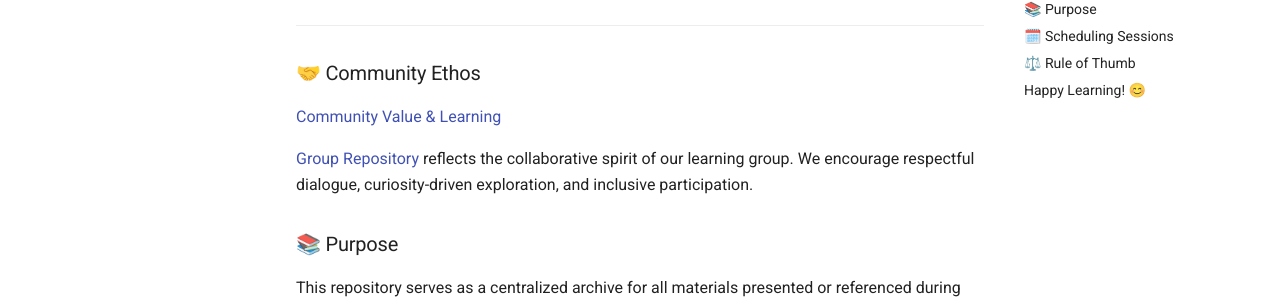
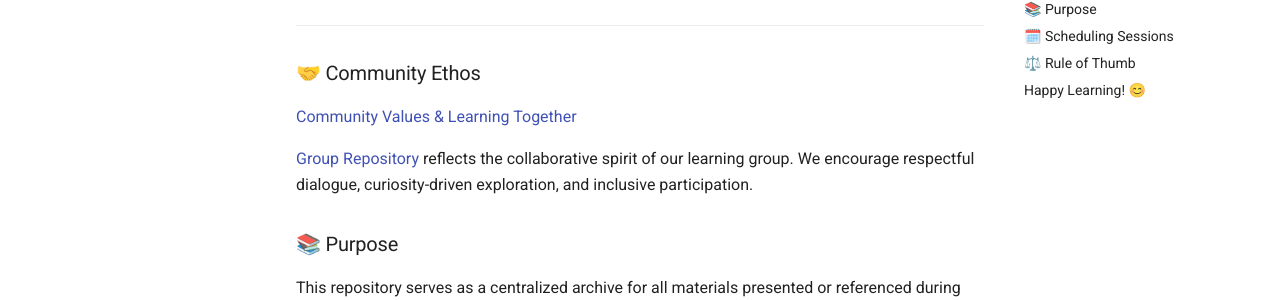
Before and after one commit to tejomayee-tech/toronto_ai_learning_group, an MkDocs documentation site: the page built from docs/README.md, in a window 1280 px wide and 900 px high, scrolled down 844 px. Shown: the part 153-453 px from the top of the window. Built offline with MkDocs 1.6.1 and Material for MkDocs 9.7.7, drawn with Linux system fonts in a browser that asks for light colours.

Commit message:
fix readme link

```diff
--- a/docs/README.md
+++ b/docs/README.md
@@ -30,7 +30,7 @@ Welcome to the official repository for the Toronto AI Learning Group - a collabo
 
 ### 🤝 Community Ethos
 
-  [Community Value & Learning](community-values-guidelines/Prompt-answer.md)
+  [Community Values & Learning Together](community-values-guidelines/Community-main.md)
 
   [Group Repository](https://github.com/tejomayee-tech/toronto_ai_learning_group) reflects the collaborative spirit of our learning group. We encourage respectful dialogue, curiosity-driven exploration, and inclusive participation.
 
```
